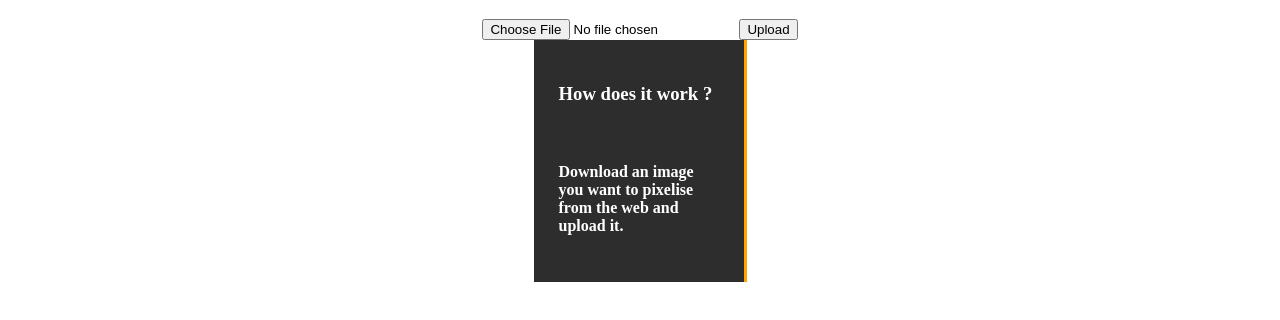
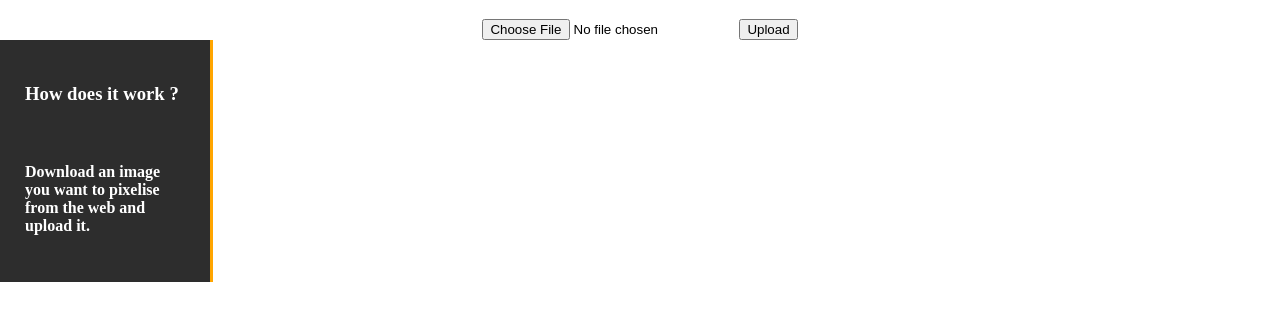
Before and after one commit to SomeStew/Pixelator, a plain HTML site: page index.html in a window 1280 px wide. Shown: the part 180-500 px from the top of the page. Drawn offline with Linux system fonts and the light colour scheme.

Commit message:
random css attempts

```diff
--- a/css/css_index.CSS
+++ b/css/css_index.CSS
@@ -9,7 +9,7 @@ body {
     display: flex;
     flex-direction: column;
     align-items: center;
-    justify-content: space-between;
+    width:auto;
 }
 header {
     width:100%;
@@ -24,12 +24,11 @@ header {
     text-align: center;
 }
 aside {
-    display: flex;
-    flex-direction: column;
-    align-self: left;
+    height: 100%;
+    height:auto;
+    align-self: flex-start;
     width: 12.5%;
-    margin-bottom: 25px;
-    min-height: 60px;
+    min-height: 100%;
 
     color:#FFFFFF;
 
```
